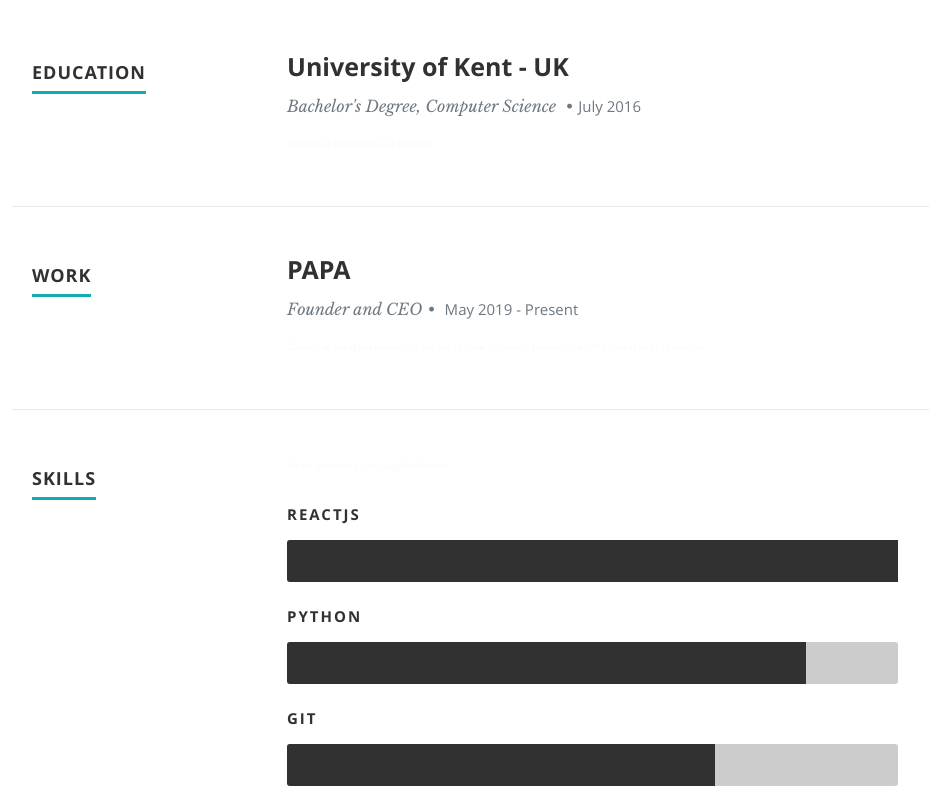
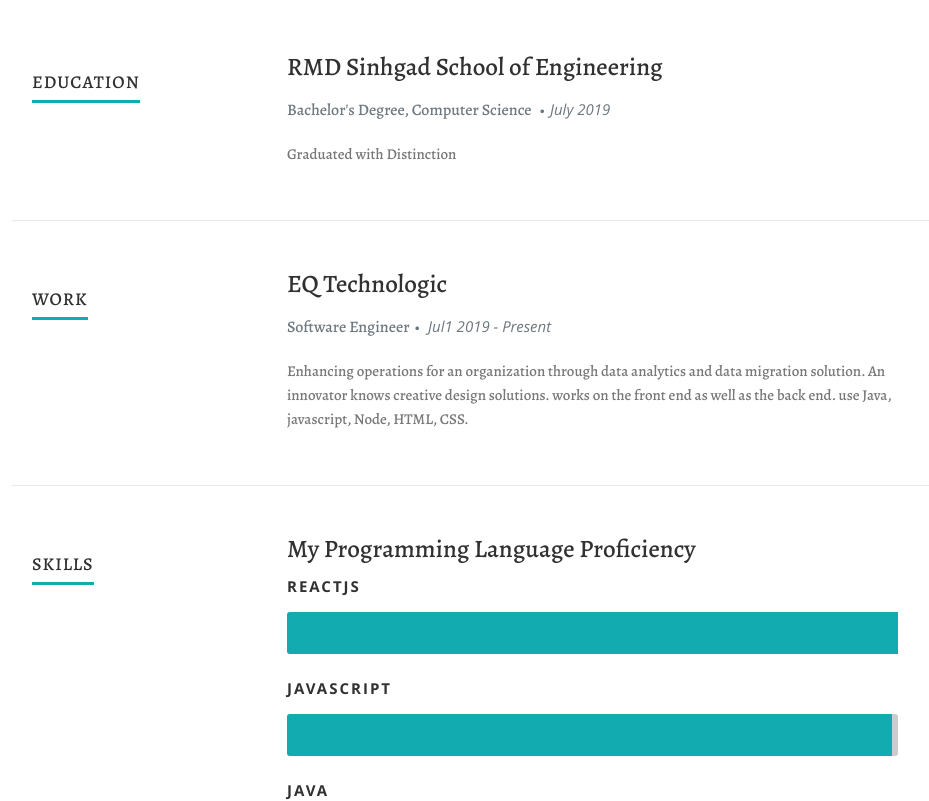
Before and after one commit to ajaytidke28297/My-portfolio, a React (Create React App) app: page / in a window 1280 px wide. Shown: the part 1600-2401 px from the top of the page, without its empty margins (118-1047 px from the left). Built offline with nearby package versions, Linux system fonts and the light colour scheme.

Commit message:
Resume section completed 😎😋

```diff
--- a/public/css/layout.css
+++ b/public/css/layout.css
@@ -340,7 +340,7 @@
 }
 #about a:hover,
 #about a:focus {
-  color: #11abb0;
+  color: (var(--color-secondary));
 }
 
 #about .heading {
@@ -459,6 +459,13 @@
   padding-top: 90px;
   padding-bottom: 72px;
   overflow: hidden;
+  font-family: "Alegreya", sans-serif;
+  font-weight: 500;
+}
+
+#resume p {
+  color: var(--color-Grey-dark-2);
+  font-size: 1.5rem;
 }
 
 #resume a,
@@ -471,16 +478,18 @@
 }
 
 #resume h1 {
-  font: 18px/24px "opensans-bold", sans-serif;
+  font-size: 1.8rem;
   text-transform: uppercase;
   letter-spacing: 1px;
+  font-weight: 500;
 }
 #resume h1 span {
   border-bottom: 3px solid #11abb0;
   padding-bottom: 6px;
 }
 #resume h3 {
-  font: 25px/30px "opensans-bold", sans-serif;
+  font-size: 2.5rem;
+  font-weight: 500;
 }
 
 #resume .header-col {
@@ -497,7 +506,7 @@
   border-bottom: 1px solid #e8e8e8;
 }
 #resume .info {
-  font: 16px/24px "librebaskerville-italic", serif;
+  font-size: 1.6rem;
   color: #6e7881;
   margin-bottom: 18px;
   margin-top: 9px;
@@ -507,7 +516,7 @@
   margin-left: 5px;
 }
 #resume .date {
-  font: 15px/24px "opensans-regular", sans-serif;
+  font-size: 1.5rem;
   margin-top: 6px;
 }
 
@@ -548,7 +557,7 @@
 
   margin: 0;
   padding-right: 24px;
-  background: #313131;
+  background: var(--color-ternary);
   display: inline-block;
   height: 42px;
   line-height: 42px;
@@ -913,7 +922,7 @@
   padding-top: 9px;
 }
 #testimonials .header-col h1:before {
-  font-family: "Alegreya", sans-serif;
+  font-family: "FontAwesome";
   content: "\f10d";
   padding-right: 10px;
   font-size: 72px;
@@ -1098,7 +1107,7 @@
   display: none;
 }
 #contact h1:before {
-  font-family: "Alegreya", sans-serif;
+  font-family: "FontAwesome";
   content: "\f0e0";
   padding-right: 10px;
   font-size: 72px;
--- a/public/resumeData.json
+++ b/public/resumeData.json
@@ -5,15 +5,14 @@
     "description": "I eat, sleep and breathe React",
     "image": "profilepic.jpg",
     "bio": "Hi there! I'm Ajay! A passionate & Experienced Full Stack Web Developer having an experience of building web applications with JavaScript/ Reactjs / Nodejs / HTML / CSS / NoSQL / Java / Python and some other cool libraries and frameworks. Hands-on experience in DevOps using Docker, Kubernetes, Azure DevOps, Terraform, Jenkins & Ansible across AWS, Azure & GCP. Proficient with Configuration Management tools, and in developing CI/CD pipelines & IaC. Strong engineering professional with a Bachelor of Engineering focused in Computer Science. An innovator, known for designing solutions to building and optimising the performance of user-centric high impact website. Leverage technical, analytical and problem-solving skills to create dynamic, high-speed websites, apps and platform fueling competitive advantage and revenue growth.apps and platform fueling competitive advantage and revenue growth.",
-    "email": "papareact.team@gmail.com",
-    "phone": "+44 1234567899",
+    "email": "ajaytidke28297@gmail.com",
+    "phone": "+917276329595",
     "address": {
-      "street": "123 Dev Lane",
-      "city": "London",
-      "state": "Devosphere",
-      "zip": "W3B D3V"
+      "street": "N.D.A road Shivane",
+      "city": "Pune",
+      "state": "Maharashtra",
+      "zip": "411023"
     },
-    "website": "https://www.papareact.com/course",
     "resumedownload": "/resumeData.json",
     "social": [
       {
@@ -42,18 +41,18 @@
     "skillmessage": "My Programming Language Proficiency",
     "education": [
       {
-        "school": "University of Kent - UK",
+        "school": "RMD Sinhgad School of Engineering",
         "degree": "Bachelor's Degree, Computer Science",
-        "graduated": "July 2016",
-        "description": "Graduated with First Class Honours"
+        "graduated": "July 2019",
+        "description": "Graduated with Distinction"
       }
     ],
     "work": [
       {
-        "company": "PAPA",
-        "title": "Founder and CEO",
-        "years": "May 2019 - Present",
-        "description": "Cloning all the apps possible. On the way to clone the world! Building the PAPA Fam as large as possible."
+        "company": "EQ Technologic",
+        "title": "Software Engineer",
+        "years": "Jul1 2019 - Present",
+        "description": "Enhancing operations for an organization through data analytics and data migration solution. An innovator knows creative design solutions. works on the front end as well as the back end. use Java, javascript, Node, HTML, CSS."
       }
     ],
     "skills": [
@@ -62,20 +61,24 @@
         "level": "100%"
       },
       {
-        "name": "Python",
-        "level": "85%"
-      },
-      {
-        "name": "Git",
-        "level": "70%"
-      },
-      {
         "name": "JavaScript",
         "level": "99%"
       },
       {
-        "name": "Web Development",
+        "name": "Java",
         "level": "95%"
+      },
+      {
+        "name": "CSS",
+        "level": "95%"
+      },
+      {
+        "name": "DevOps",
+        "level": "75%"
+      },
+      {
+        "name": "Python",
+        "level": "85%"
       }
     ]
   },
--- a/src/Components/Header.js
+++ b/src/Components/Header.js
@@ -48,11 +48,6 @@
             </a>
           </li>
           <li>
-            <a className="smoothscroll" href="#skills">
-              <span>Skills</span>
-            </a>
-          </li>
-          <li>
             <a className="smoothscroll" href="#contact">
               <span>Contact</span>
             </a>
--- a/src/Components/Resume.js
+++ b/src/Components/Resume.js
@@ -72,7 +72,7 @@
         </div>
 
         <div className="nine columns main-col">
-          <p>{skillmessage}</p>
+          <h3>{skillmessage}</h3>
 
           <div className="bars">
             <ul className="skills">{skills}</ul>
```
Also changed, not shown: 1 other file (tests, documents, lock files or other folders).
